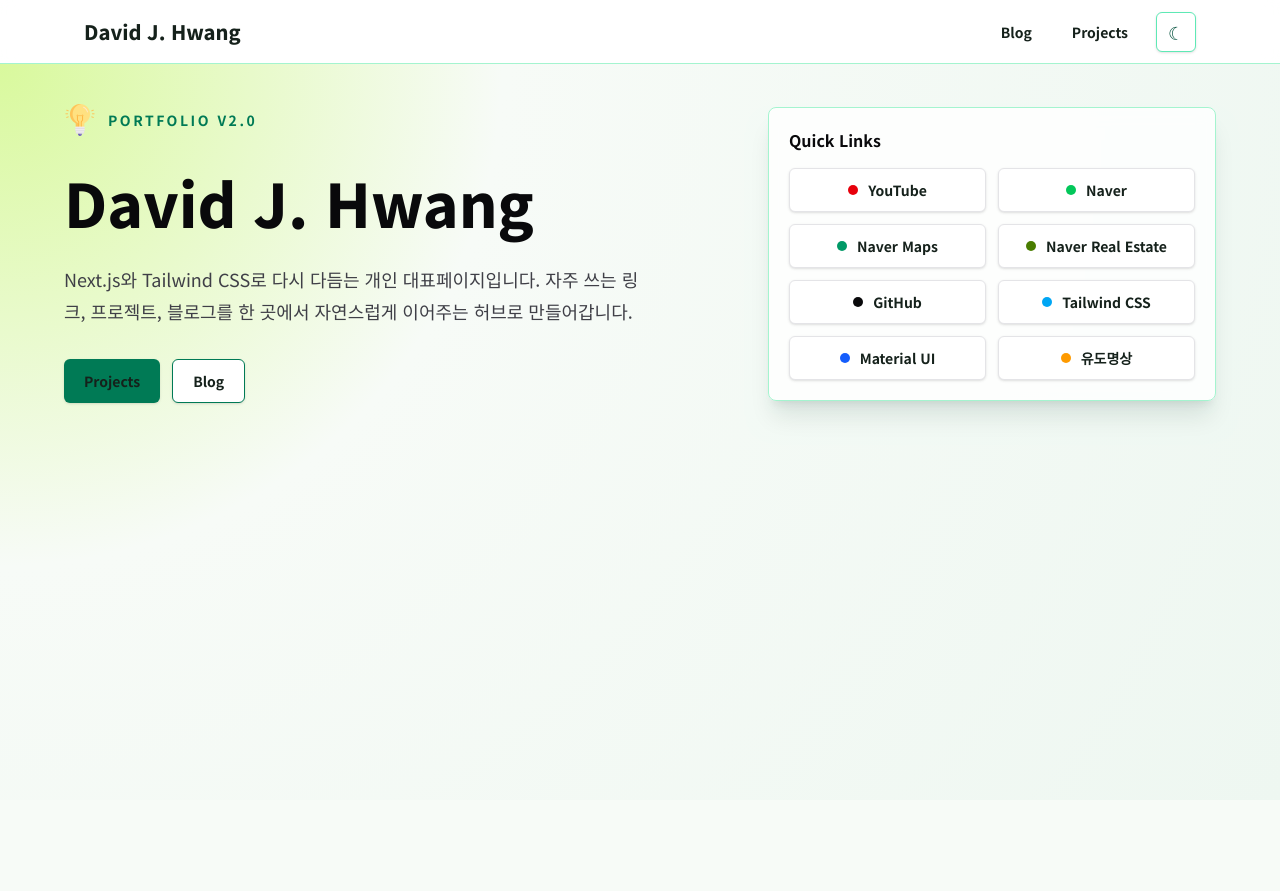
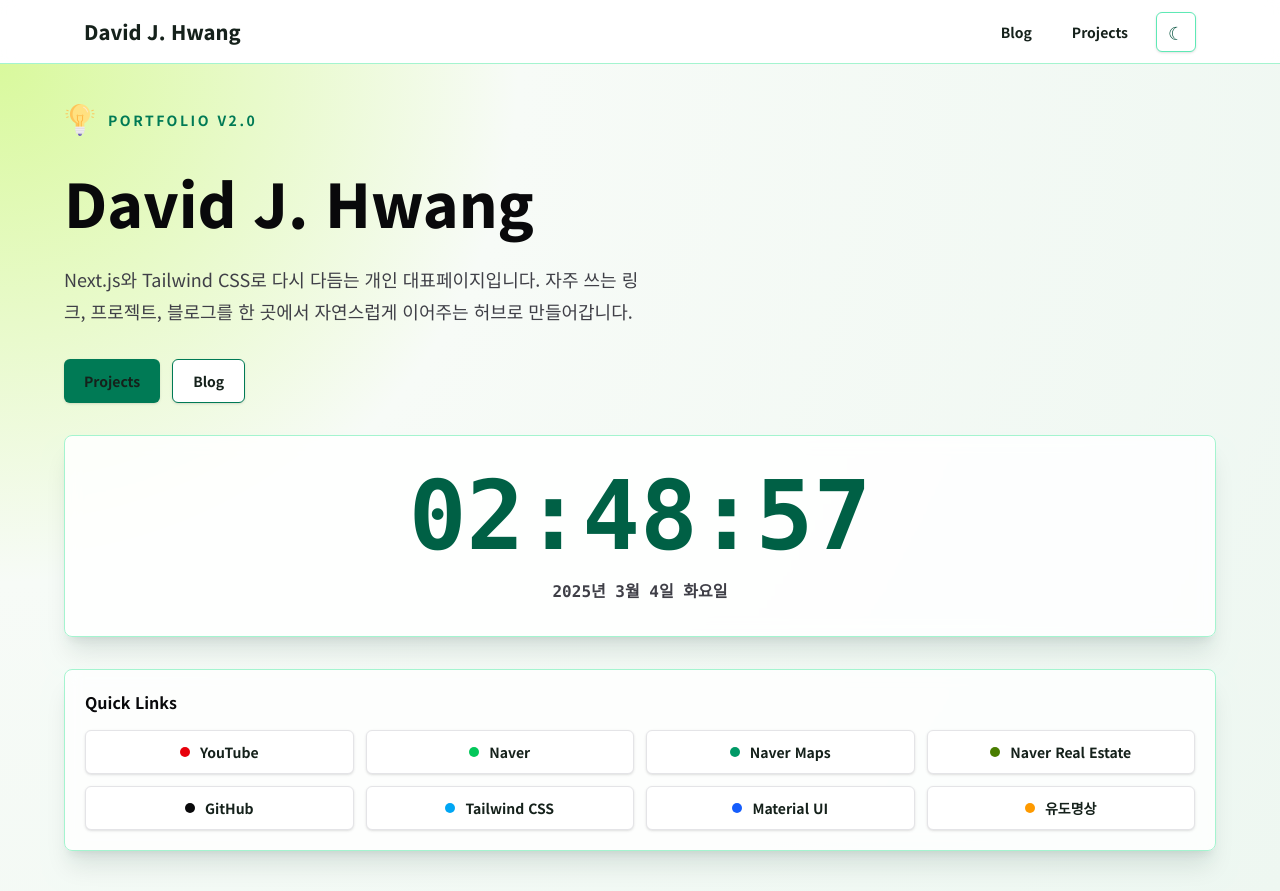
Before and after one commit to David-J-Hwang/David-J-Hwang.github.io, a Next.js app: page / in a window 1280 px wide. Before the commit the page ends 800 px from the top, so only its background shows below. Built offline with nearby package versions, Linux system fonts and the light colour scheme.

Commit message:
Add a Digital Clock to home page, and change the layout

```diff
--- a/app/page.jsx
+++ b/app/page.jsx
@@ -1,4 +1,5 @@
 import Image from "next/image";
+import DigitalClock from "../components/DigitalClock";
 import QuickLink from "../components/QuickLink";
 
 const quickLinkClassName =
@@ -50,8 +51,8 @@ const quickLinks = [
 export default function HomePage() {
   return (
     <section className="min-h-[calc(100vh-4rem)] bg-[radial-gradient(circle_at_top_left,#d9f99d_0,#f7fbf7_34%,#eef7f1_100%)] px-5 py-10 dark:bg-[radial-gradient(circle_at_top_left,#14532d_0,#07110d_38%,#0d1712_100%)]">
-      <div className="mx-auto flex max-w-6xl flex-col gap-10 lg:flex-row lg:items-center lg:justify-between">
-        <div className="max-w-2xl">
+      <div className="mx-auto flex max-w-6xl flex-col gap-8">
+        <div className="max-w-3xl">
           <div className="mb-7 flex items-center gap-3 text-sm font-bold uppercase tracking-[0.18em] text-emerald-700 dark:text-emerald-300">
             <Image
               src="/light-bulb.png"
@@ -84,11 +85,13 @@ export default function HomePage() {
           </div>
         </div>
 
-        <div className="w-full max-w-md rounded-lg border border-emerald-200 bg-white/80 p-5 shadow-xl shadow-emerald-950/10 backdrop-blur dark:border-emerald-900 dark:bg-zinc-950/70 dark:shadow-black/30">
+        <DigitalClock />
+
+        <div className="w-full rounded-lg border border-emerald-200 bg-white/80 p-5 shadow-xl shadow-emerald-950/10 backdrop-blur dark:border-emerald-900 dark:bg-zinc-950/70 dark:shadow-black/30">
           <h2 className="text-base font-bold text-zinc-950 dark:text-white">
             Quick Links
           </h2>
-          <div className="mt-4 grid grid-cols-1 gap-3 sm:grid-cols-2">
+          <div className="mt-4 grid grid-cols-1 gap-3 sm:grid-cols-2 lg:grid-cols-4">
             {quickLinks.map((link) => (
               <QuickLink
                 key={link.href}
--- /dev/null
+++ b/components/DigitalClock.jsx
@@ -0,0 +1,54 @@
+"use client";
+
+import { useEffect, useMemo, useState } from "react";
+
+export default function DigitalClock() {
+  const [now, setNow] = useState(null);
+
+  const formatters = useMemo(
+    () => ({
+      time: new Intl.DateTimeFormat("ko-KR", {
+        hour: "2-digit",
+        minute: "2-digit",
+        second: "2-digit",
+        hour12: false,
+        hourCycle: "h23",
+      }),
+      date: new Intl.DateTimeFormat("ko-KR", {
+        year: "numeric",
+        month: "long",
+        day: "numeric",
+        weekday: "long",
+      }),
+    }),
+    [],
+  );
+
+  useEffect(() => {
+    function tick() {
+      setNow(new Date());
+    }
+
+    tick();
+    const intervalId = window.setInterval(tick, 1000);
+
+    return () => window.clearInterval(intervalId);
+  }, []);
+
+  const timeText = now ? formatters.time.format(now) : "00:00:00";
+  const dateText = now ? formatters.date.format(now) : "----년 --월 --일 --요일";
+
+  return (
+    <section className="w-full rounded-lg border border-emerald-200 bg-white/85 px-5 py-8 text-center shadow-xl shadow-emerald-950/10 backdrop-blur dark:border-emerald-800 dark:bg-black/70 dark:shadow-black/30">
+      <time
+        dateTime={now ? now.toISOString() : undefined}
+        className="block font-mono text-5xl font-bold leading-none tracking-normal text-emerald-800 sm:text-7xl lg:text-8xl dark:text-emerald-300"
+      >
+        {timeText}
+      </time>
+      <p className="mt-4 font-mono text-sm font-semibold tracking-normal text-zinc-700 sm:text-base dark:text-emerald-100">
+        {dateText}
+      </p>
+    </section>
+  );
+}
```
Also changed, not shown: 1 other file (tests, documents, lock files or other folders).
